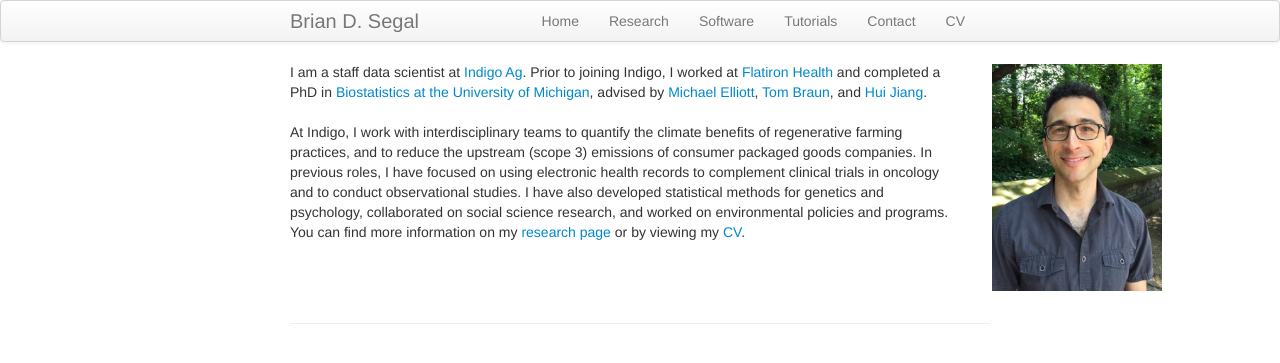
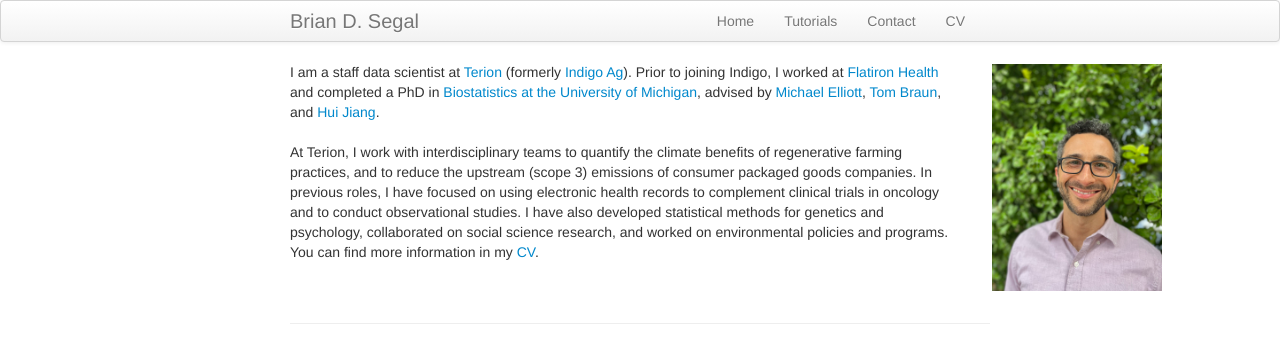
Before and after one commit to bdsegal/bdsegal.github.io, a Jekyll site: the page built from index.md, in a window 1280 px wide. Shown: the top 363 px of the page. Built offline with Jekyll 4.4.1, drawn with Linux system fonts in a browser that asks for light colours.

Commit message:
Terion updates

```diff
--- a/Gemfile
+++ b/Gemfile
@@ -1,2 +1,3 @@
 gem 'github-pages'
 source 'https://rubygems.org'
+gem 'webrick'
--- a/_config.yml
+++ b/_config.yml
@@ -11,7 +11,7 @@ highlighter: rouge
 title : Brian D. Segal
 author :
   name : Brian D. Segal
-  email : bsegal@flatiron.com
+  email : bsegal@terion.ai
   github : bdsegal
   feedburner : nil
 
--- a/_includes/themes/twitter/default.html
+++ b/_includes/themes/twitter/default.html
@@ -36,8 +36,6 @@
           <a class="brand" href="{{ HOME_PATH }}">{{ site.title }}</a>
           <ul class="nav">
               <li><a href="https://bdsegal.github.io">Home</a></li>
-              <li><a href="{{ BASE_PATH }}/pages/research.html">Research</a></li>
-              <li><a href="{{ BASE_PATH }}/pages/software.html">Software</a></li>
               <li><a href="{{ BASE_PATH }}/pages/tutorials.html">Tutorials</a></li>
               <li><a href="{{ BASE_PATH }}/pages/contact.html">Contact</a></li>
               <li><a href="{{ BASE_PATH }}/bdsegal_cv.pdf">CV</a></li>
--- a/index.md
+++ b/index.md
@@ -8,9 +8,9 @@ keywords: Brian D. Segal, Statistics, Biostatistics
 <div class="container">
     <div class="row-fluid">
         <div class="span7">
-            I am a staff data scientist at <a href = "http://www.indigoag.com"> Indigo Ag</a>. Prior to joining Indigo, I worked at <a href = "http://www.flatiron.com"> Flatiron Health </a> and completed a PhD in <a href = "https://sph.umich.edu/biostat/"> Biostatistics at the University of Michigan</a>, advised by <a href = "https://sph.umich.edu/faculty-profiles/elliott-michael.html"> Michael Elliott</a>, <a href = "https://sph.umich.edu/faculty-profiles/braun-thomas.html"> Tom Braun</a>, and <a href = "http://www-personal.umich.edu/~jianghui/"> Hui Jiang</a>.<br>
+            I am a staff data scientist at <a href = "https://www.terion.ai"> Terion</a> (formerly <a href = "http://www.indigoag.com"> Indigo Ag</a>). Prior to joining Indigo, I worked at <a href = "http://www.flatiron.com"> Flatiron Health </a> and completed a PhD in <a href = "https://sph.umich.edu/biostat/"> Biostatistics at the University of Michigan</a>, advised by <a href = "https://sph.umich.edu/faculty-profiles/elliott-michael.html"> Michael Elliott</a>, <a href = "https://sph.umich.edu/faculty-profiles/braun-thomas.html"> Tom Braun</a>, and <a href = "http://www-personal.umich.edu/~jianghui/"> Hui Jiang</a>.<br>
             <br>
-            At Indigo, I work with interdisciplinary teams to quantify the climate benefits of regenerative farming practices, and to reduce the upstream (scope 3) emissions of consumer packaged goods companies. In previous roles, I have focused on using electronic health records to complement clinical trials in oncology and to conduct observational studies. I have also developed statistical methods for genetics and psychology, collaborated on social science research, and worked on environmental policies and programs. You can find more information on my <a href = "{{ BASE_PATH }}/pages/research.html">research page</a> or by viewing my <a href = "{{ BASE_PATH }}/bdsegal_cv.pdf"> CV</a>.
+            At Terion, I work with interdisciplinary teams to quantify the climate benefits of regenerative farming practices, and to reduce the upstream (scope 3) emissions of consumer packaged goods companies. In previous roles, I have focused on using electronic health records to complement clinical trials in oncology and to conduct observational studies. I have also developed statistical methods for genetics and psychology, collaborated on social science research, and worked on environmental policies and programs. You can find more information in my <a href = "{{ BASE_PATH }}/bdsegal_cv.pdf">CV</a>.
         </div>
 
         <div class="span2">
```
Also changed, not shown: pages/contact.md (+2 -2 lines), pages/research.md (deleted, +0 -72 lines), pages/software.md (deleted, +0 -19 lines), bdsegal.jpg, 1 other file.
